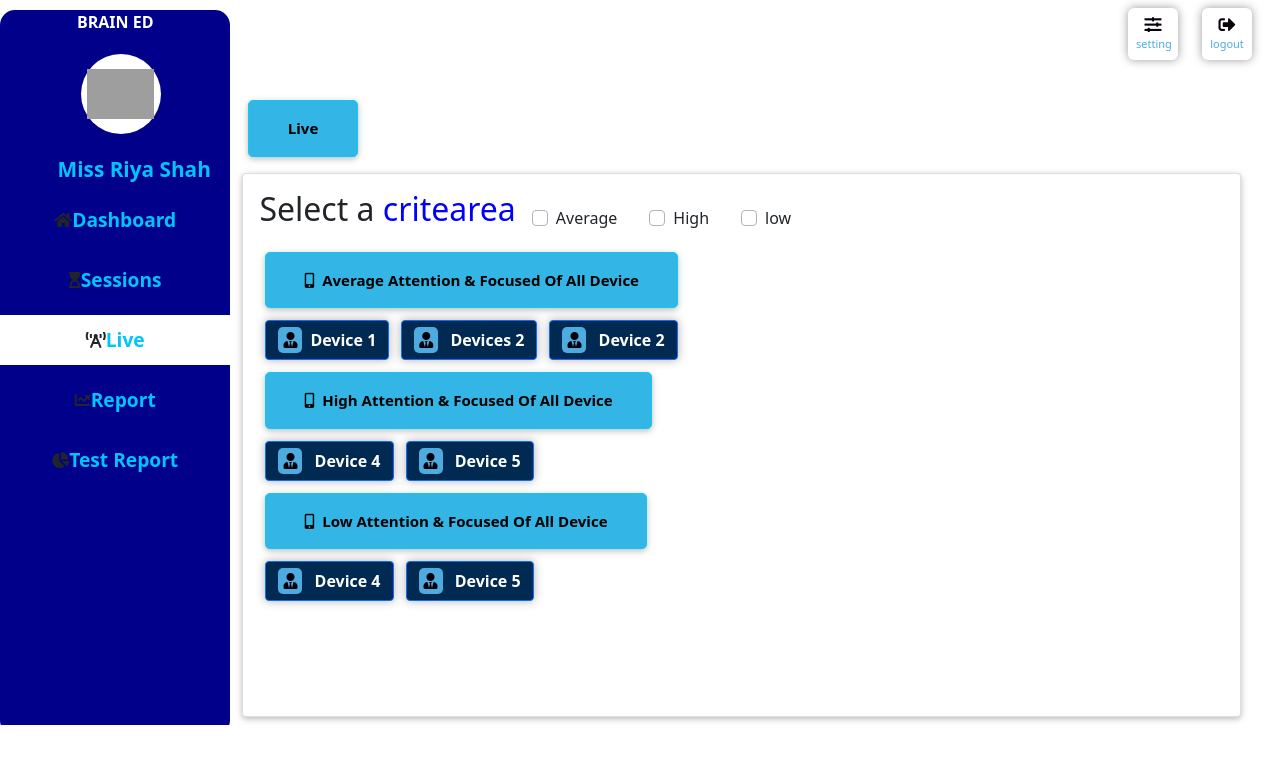
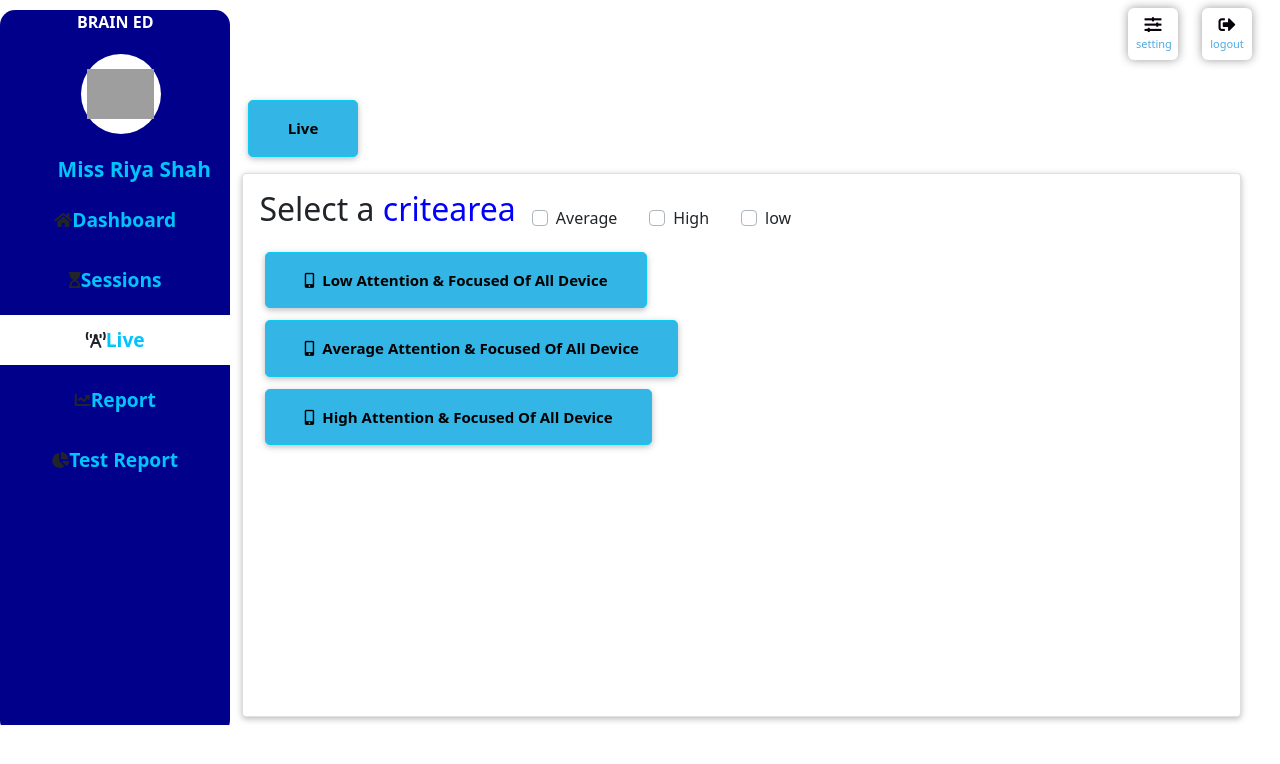
Before and after one commit to sanket-3101/brained, a React (Create React App) app: page /live in a window 1280 px wide. Shown: the top 764 px of the page. Built offline with nearby package versions, Linux system fonts and the light colour scheme; no server answers; grey boxes are pictures that could not be loaded.

Commit message:
integrate socket api

```diff
--- a/src/Pages/Live/live.js
+++ b/src/Pages/Live/live.js
@@ -1,16 +1,67 @@
-import React, { useEffect } from "react";
+import React, { useEffect, useState } from "react";
 import { Button, Container, Card } from "react-bootstrap";
 import Header from "../../Component/Headerfile";
 import Dashboard from "../../Component/Sidebar/index";
 import { useSelector, useDispatch } from "react-redux";
+import io from "socket.io-client";
+import { NotificationManager } from "react-notifications";
 function Dashboardpage(props) {
   const { sessionDetails } = useSelector((state) => state.session);
+  const [liveData, setLiveData] = useState([]);
+  const [loader, setLoader] = useState(true);
+  const setNewData = (focusval) => {
+    console.log("focus data ==>", focusval, liveData);
+    let temp = liveData;
+    const index = liveData.findIndex(
+      (item) => item.deviceid === focusval.deviceid
+    );
+    console.log("index ==>", index);
+    if (index != -1) {
+      temp[index] = focusval;
+    } else {
+      if (temp.length === 0) {
+        temp.push(focusval);
+      } else {
+        temp[temp.length] = focusval;
+      }
+    }
+    setLiveData([...temp]);
+  };
 
   useEffect(() => {
-    console.log("Effect Called ===>");
+    console.log("Effect Called ===>", sessionDetails);
+    let socket;
     if (sessionDetails) {
+      console.log("url ==>", sessionDetails.url);
+      socket = io(sessionDetails.url);
+      // console.log(socket);
+
+      socket.on("connect", function () {
+        console.log("Socket Connected ==>", socket.connected); // true
+      });
+
+      // To join the room
+      socket.emit("join", {
+        username: "Sejpalsinh",
+        room: sessionDetails.session_id,
+      });
+      // Will get data in {'deviceid': deviceid,'sessionid': sessionid,'focus':focus} format
+      socket.on("focusval", (focusval) => {
+        setLoader(false);
+        setNewData(focusval);
+      });
+      return () => {
+        socket.on("disconnect", () => {
+          console.log(socket.connected); // false
+        });
+      };
+      // conosle.log('Ses')
+    } else {
+      setLoader(false);
+      NotificationManager.error("No Session Available!!");
     }
   }, []);
+
   return (
     <>
       <div className="mainContainer">
@@ -25,6 +76,12 @@ function Dashboardpage(props) {
           </Button>
 
           <Card style={{ width: "78vw" }} className="mb-2 rightCard">
+            {loader ? (
+              <>
+              Loading....
+              </>
+            ) : (
+              <>
                 <Card.Body>
                   <div className="d-flex">
                     <h2>
@@ -36,7 +93,10 @@ function Dashboardpage(props) {
                         class="custom-control-input"
                         id="defaultUnchecked"
                       />
-                  <label class="custom-control-label" for="defaultUnchecked">
+                      <label
+                        class="custom-control-label"
+                        for="defaultUnchecked"
+                      >
                         Average
                       </label>
                     </div>
@@ -46,7 +106,10 @@ function Dashboardpage(props) {
                         class="custom-control-input"
                         id="defaultUnchecked2"
                       />
-                  <label class="custom-control-label" for="defaultUnchecked2">
+                      <label
+                        class="custom-control-label"
+                        for="defaultUnchecked2"
+                      >
                         High
                       </label>
                     </div>
@@ -56,52 +119,70 @@ function Dashboardpage(props) {
                         class="custom-control-input"
                         id="defaultUnchecked3"
                       />
-                  <label class="custom-control-label" for="defaultUnchecked3">
+                      <label
+                        class="custom-control-label"
+                        for="defaultUnchecked3"
+                      >
                         low
                       </label>
                     </div>
                   </div>
                   <Button className=" btn-lg" variant="info">
+                    <i class="fas fa-mobile-alt mr-2"></i>Low attention &
+                    focused of all device{" "}
+                  </Button>
+                  <div>
+                    {liveData
+                      .filter((data) => data.focus > 0 && data.focus <= 30)
+                      .map((item) => (
+                        <>
+                          <Button className="" variant="primary">
+                            {" "}
+                            <i class="fas fa-user-tie  mr-2"></i>
+                            {item.deviceid}{" "}
+                          </Button>
+                          <br />
+                        </>
+                      ))}
+                  </div>
+
+                  <Button className=" btn-lg" variant="info">
                     <i class="fas fa-mobile-alt mr-2"></i>Average attention &
                     focused of all device{" "}
                   </Button>
                   <div>
+                    {liveData
+                      .filter((data) => data.focus > 30 && data.focus <= 80)
+                      .map((item) => (
+                        <>
                           <Button className="" variant="primary">
                             {" "}
-                  <i class="fas fa-user-tie  mr-2"></i>device 1{" "}
+                            <i class="fas fa-user-tie  mr-2"></i>
+                            {item.deviceid}{" "}
                           </Button>
-                <Button className="" variant="primary">
-                  <i class="fas fa-user-tie  mr-2"></i> devices 2{" "}
-                </Button>
-                <Button className="" variant="primary">
-                  <i class="fas fa-user-tie mr-2 "></i> device 2{" "}
-                </Button>
+                          <br />
+                        </>
+                      ))}
                   </div>
+
                   <Button className=" btn-lg" variant="info">
-                <i class="fas fa-mobile-alt mr-2"></i>High attention & focused
-                of all device{" "}
+                    <i class="fas fa-mobile-alt mr-2"></i>High attention &
+                    focused of all device{" "}
                   </Button>
                   <div>
+                    {liveData
+                      .filter((data) => data.focus > 80 && data.focus <= 100)
+                      .map((item) => (
                         <Button className="" variant="primary">
-                  <i class="fas fa-user-tie mr-2"></i> device 4{" "}
+                          {" "}
+                          <i class="fas fa-user-tie  mr-2"></i>
+                          {item.deviceid}{" "}
                         </Button>
-                <Button className="" variant="primary">
-                  <i class="fas fa-user-tie mr-2"></i> device 5{" "}
-                </Button>
-              </div>
-              <Button className=" btn-lg" variant="info">
-                <i class="fas fa-mobile-alt mr-2"></i>Low attention & focused of
-                all device{" "}
-              </Button>
-              <div>
-                <Button className="" variant="primary">
-                  <i class="fas fa-user-tie mr-2"></i> device 4{" "}
-                </Button>
-                <Button className="" variant="primary">
-                  <i class="fas fa-user-tie mr-2"></i> device 5{" "}
-                </Button>
+                      ))}
                   </div>
                 </Card.Body>
+              </>
+            )}
           </Card>
         </Container>
       </div>
--- a/src/Pages/Sessions/SessionsAdd.js
+++ b/src/Pages/Sessions/SessionsAdd.js
@@ -74,7 +74,7 @@ function SessionsAdd(props) {
   };
   const stopSession = () => {
     if (sessionDetails) {
-      dispatch(removeSession(sessionDetails.id));
+      dispatch(removeSession(sessionDetails.session_id));
     } else {
       NotificationManager.error("No Session Available!!");
     }
--- a/src/context/socket.js
+++ b/src/context/socket.js
@@ -1,6 +1,6 @@
-import React from 'react';
-import io from "socket.io-client";
+// import React from 'react';
+// import io from "socket.io-client";
 
 
-export const socket = io('', { transports: ['websocket'] });
-export const SocketContext = React.createContext();
+// export const socket = io('', { transports: ['websocket'] });
+// export const SocketContext = React.createContext();
--- a/src/index.js
+++ b/src/index.js
@@ -13,19 +13,19 @@ import { createStore, applyMiddleware } from "redux";
 import thunk from "redux-thunk";
 import { Provider } from "react-redux";
 import { NotificationContainer } from "react-notifications";
-import { socket, SocketContext } from "./context/socket";
+// import { socket, SocketContext } from "./context/socket";
 import rootReducer from "../src/redux/reducer/index";
 const store = createStore(rootReducer, applyMiddleware(thunk));
 
 ReactDOM.render(
   <React.StrictMode>
     <BrowserRouter>
-      <SocketContext.Provider value={socket}>
+      {/* <SocketContext.Provider value={socket}> */}
         <Provider store={store}>
           <AppRoutes />
           <NotificationContainer />
         </Provider>
-      </SocketContext.Provider>
+      {/* </SocketContext.Provider> */}
     </BrowserRouter>
   </React.StrictMode>,
   document.getElementById("root")
```
Lines whose indentation alone changed are shown as unchanged.
